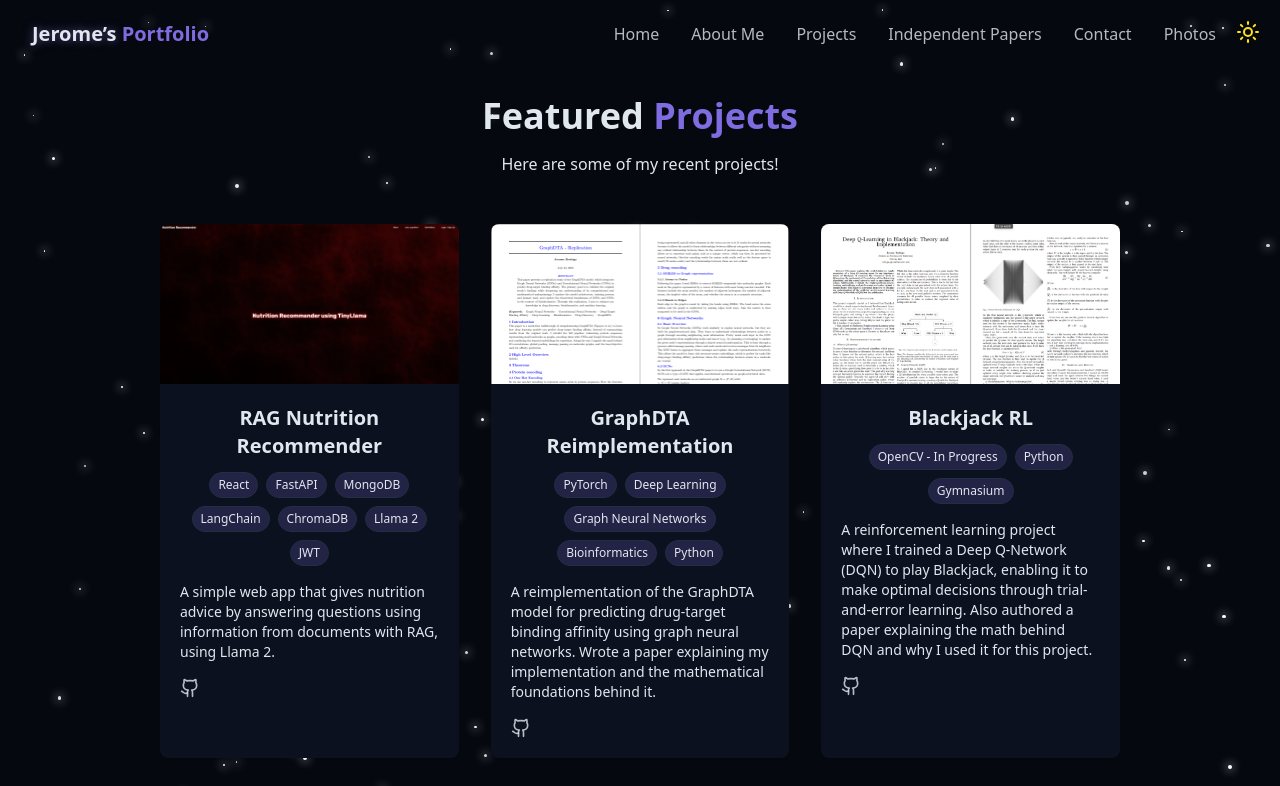
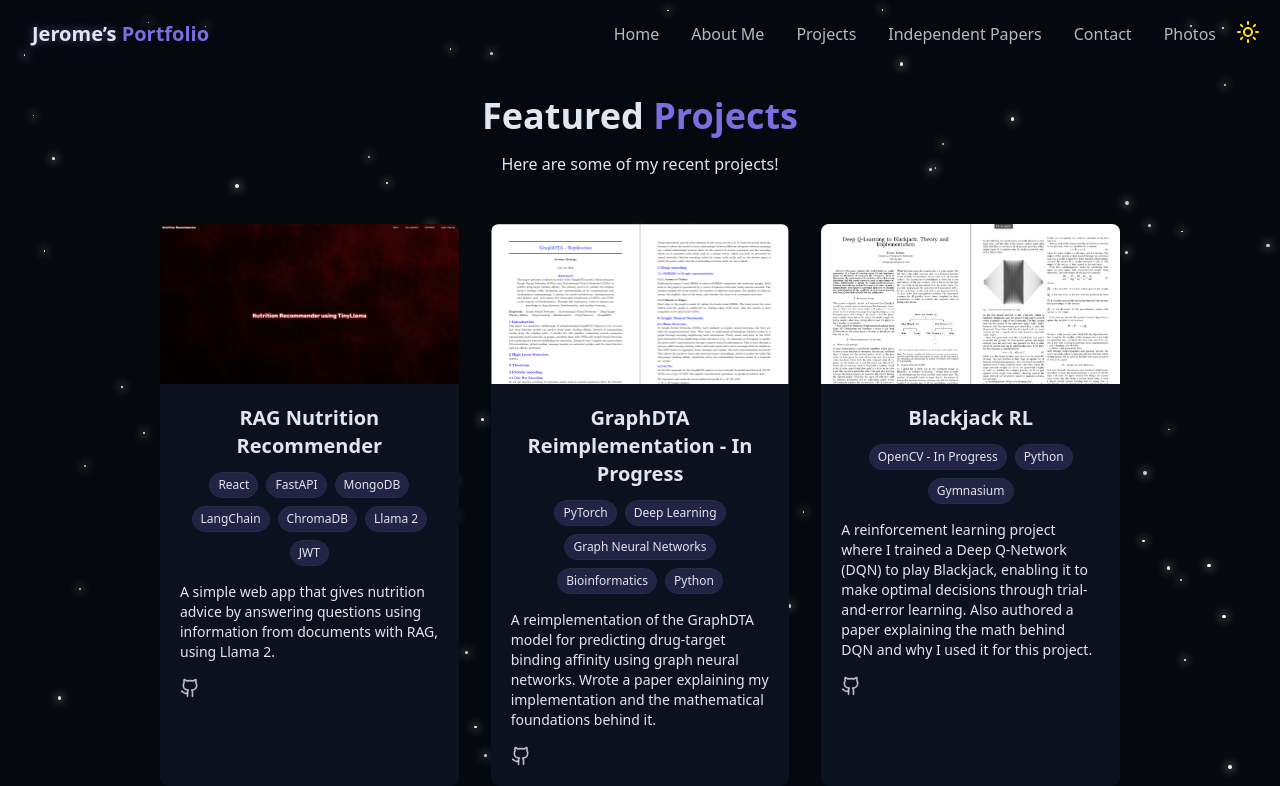
Before and after one commit to Jrodrigo06/personal-website, a React (Vite) app in the folder personal-website/: page /projects in a window 1280 px wide. Shown: the top 786 px of the page. Built offline with nearby package versions, Linux system fonts and the light colour scheme.

Commit message:
Changed GraphDTA to in progress

```diff
--- a/personal-website/src/pages/Papers.tsx
+++ b/personal-website/src/pages/Papers.tsx
@@ -10,7 +10,7 @@ import graphdta from "../assets/graphdta.png"
 const papers = [
     {
         id: 1,
-        title: "GraphDTA Reimplementation",
+        title: "GraphDTA Reimplementation - In Progress",
         description: `A self-authored paper explaining the mathematical foundations of my GraphDTA replication, including GNN theory, matrix operations, normalization, and more.`,
         tags: [
         'Graph Neural Networks',
--- a/personal-website/src/pages/Projects.tsx
+++ b/personal-website/src/pages/Projects.tsx
@@ -20,7 +20,7 @@ const projects = [
 
     {
         id: 5,
-        title: "GraphDTA Reimplementation",
+        title: "GraphDTA Reimplementation - In Progress",
         description: `A reimplementation of the GraphDTA model for predicting drug-target binding affinity using graph neural networks.
         Wrote a paper explaining my implementation and the mathematical foundations behind it.`,
         tags: ["PyTorch", "Deep Learning", "Graph Neural Networks", "Bioinformatics", "Python"],
```
